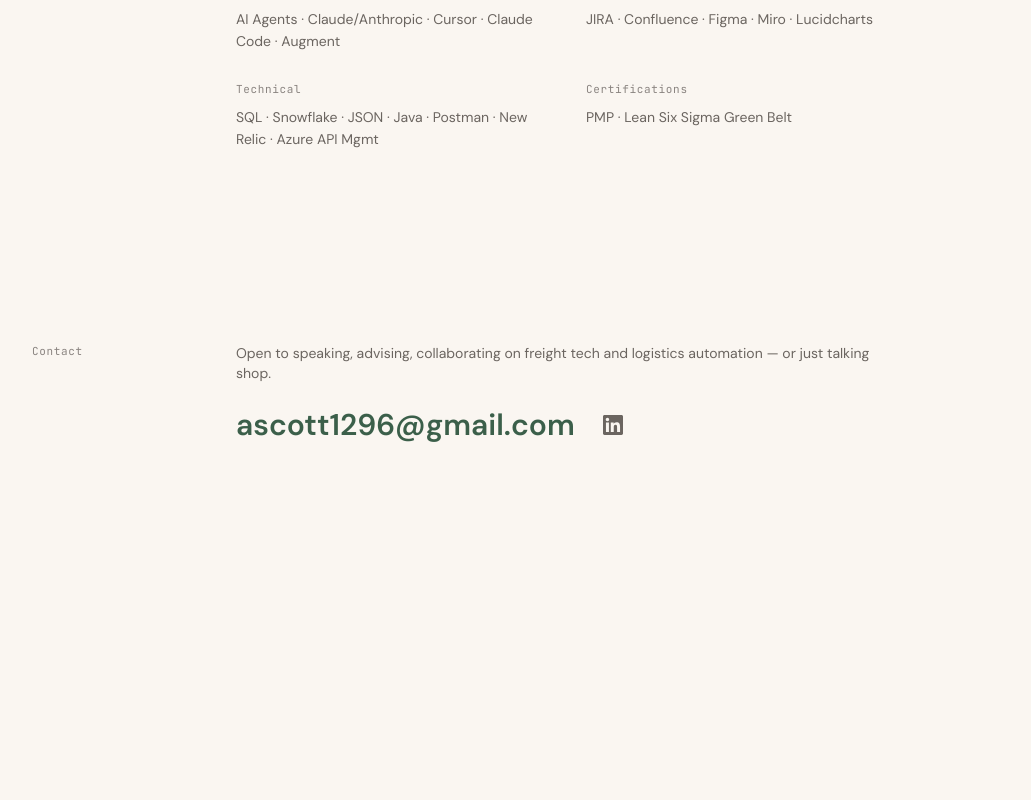
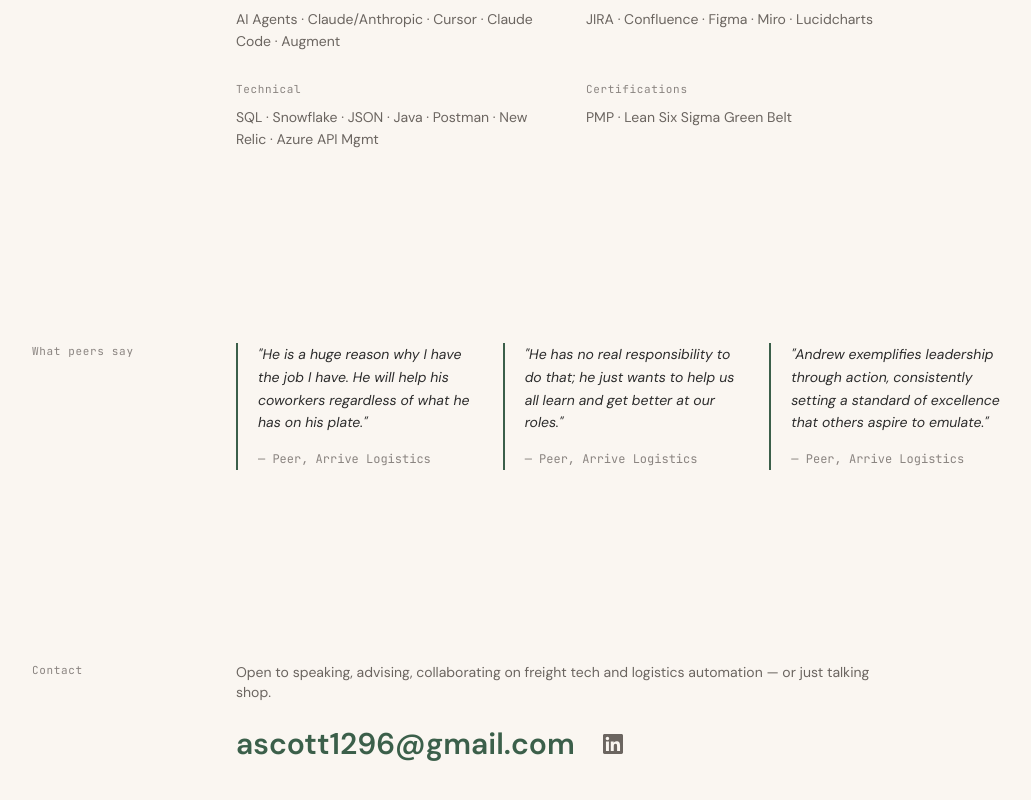
Before and after one commit to andrewscott05/career-portfolio, a React (Vite) app: page / in a window 1280 px wide. Shown: the part 2770-3570 px from the top of the page, without its empty margins (32-1063 px from the left). Before the commit the page ends 3309 px from the top, so only its background shows below. Built offline with nearby package versions, Linux system fonts and the light colour scheme.

Commit message:
Add testimonials section with peer quotes
Three quotes from President's Club nomination at Arrive,
displayed in a 3-column grid with left border accents.
Placed between Skills and Contact for credibility flow.

Co-Authored-By: Claude Sonnet 4.6 <noreply@anthropic.com>

```diff
--- /dev/null
+++ b/src/components/Testimonials.tsx
@@ -0,0 +1,57 @@
+import { motion } from 'framer-motion'
+import { AnimatedSection } from './AnimatedSection'
+
+const EASE = [0.22, 1, 0.36, 1] as const
+
+const testimonials = [
+  {
+    quote:
+      "He is a huge reason why I have the job I have. He will help his coworkers regardless of what he has on his plate.",
+    attribution: "Peer, Arrive Logistics",
+  },
+  {
+    quote:
+      "He has no real responsibility to do that; he just wants to help us all learn and get better at our roles.",
+    attribution: "Peer, Arrive Logistics",
+  },
+  {
+    quote:
+      "Andrew exemplifies leadership through action, consistently setting a standard of excellence that others aspire to emulate.",
+    attribution: "Peer, Arrive Logistics",
+  },
+]
+
+export function Testimonials() {
+  return (
+    <AnimatedSection id="testimonials" className="py-16 sm:py-24 px-6 sm:px-8 md:px-12 lg:px-16">
+      <div className="max-w-[1200px] mx-auto w-full">
+        <div className="md:grid md:grid-cols-[140px_1fr] md:gap-16">
+          <div>
+            <h2 className="section-label">What peers say</h2>
+          </div>
+          <div className="mt-8 md:mt-0 max-w-3xl">
+            <div className="grid gap-8 sm:grid-cols-3">
+              {testimonials.map((t, i) => (
+                <motion.blockquote
+                  key={i}
+                  initial={{ opacity: 0, y: 16 }}
+                  whileInView={{ opacity: 1, y: 0 }}
+                  viewport={{ once: true, margin: '-40px' }}
+                  transition={{ duration: 0.5, ease: EASE, delay: i * 0.1 }}
+                  className="border-l-2 border-[var(--color-primary)] pl-5"
+                >
+                  <p className="text-[var(--color-text)] text-sm leading-relaxed mb-3 italic">
+                    "{t.quote}"
+                  </p>
+                  <cite className="text-xs text-[var(--color-text-muted)] not-italic font-mono">
+                    — {t.attribution}
+                  </cite>
+                </motion.blockquote>
+              ))}
+            </div>
+          </div>
+        </div>
+      </div>
+    </AnimatedSection>
+  )
+}
--- a/src/pages/Home.tsx
+++ b/src/pages/Home.tsx
@@ -4,6 +4,7 @@ import { About } from '../components/About'
 import { WhatImBuilding } from '../components/WhatImBuilding'
 import { Experience } from '../components/Experience'
 import { Skills } from '../components/Skills'
+import { Testimonials } from '../components/Testimonials'
 import { Contact } from '../components/Contact'
 
 export function Home() {
@@ -15,6 +16,7 @@ export function Home() {
       <WhatImBuilding />
       <Experience />
       <Skills />
+      <Testimonials />
       <Contact />
     </>
   )
```
